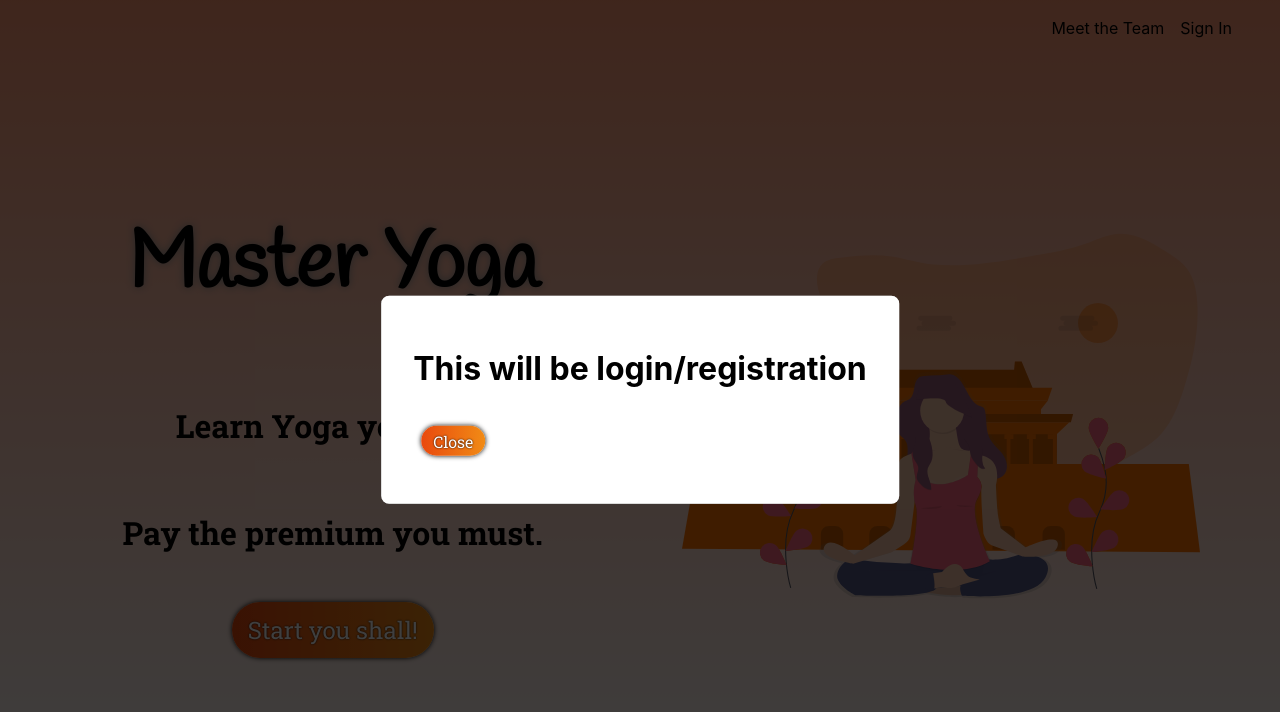
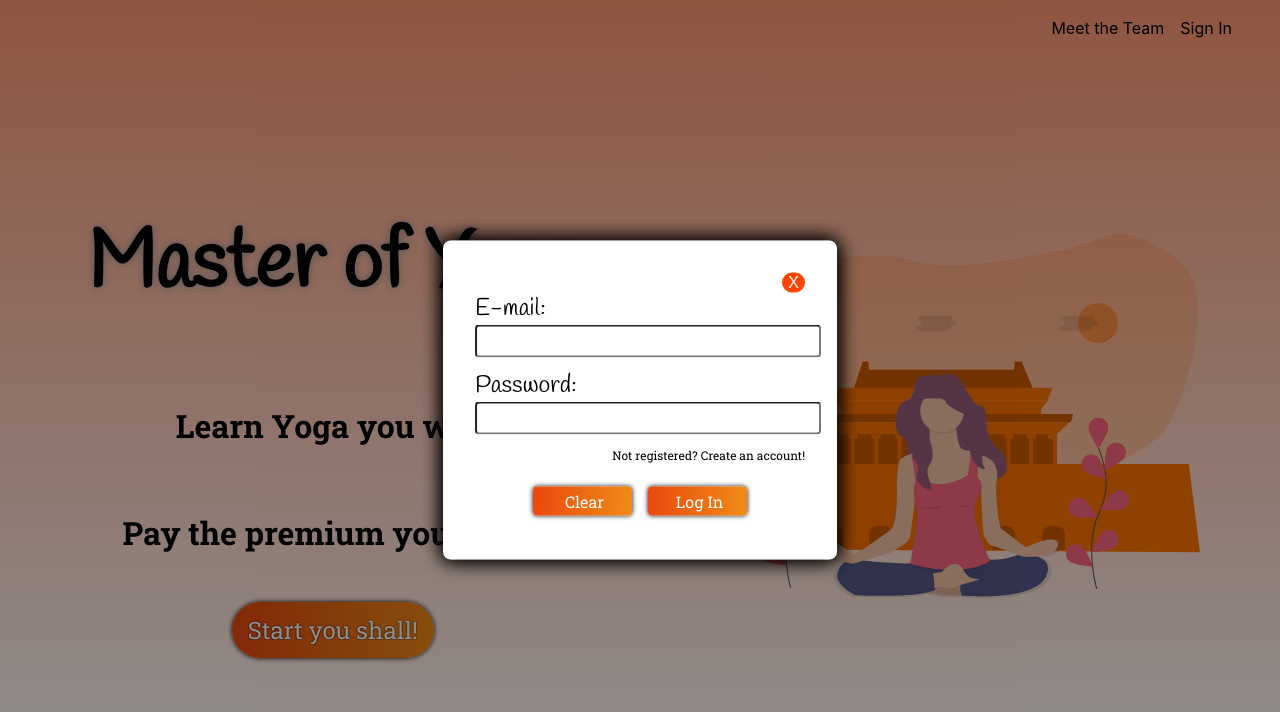
Before and after one commit to ivangelus/master-of-yoga, a React (Create React App) app in the folder client/: page / in a window 1280 px wide. Both pictures are taken after a click on the link "Sign In". Shown: the top 712 px of the page. Built offline with nearby package versions, Linux system fonts and the light colour scheme.

Commit message:
feat: !incomplete! login-registration form, without user validation and connection to dashboard

```diff
--- a/client/src/components/Button.css
+++ b/client/src/components/Button.css
@@ -11,3 +11,7 @@
   text-shadow: 0 0 2px black;
   background: linear-gradient(270deg, rgb(241, 139, 21), rgb(233,73,14));
 }
+
+.btn-main:hover {
+  box-shadow: 0 0 20px black;
+}
--- a/client/src/containers/Modal.css
+++ b/client/src/containers/Modal.css
@@ -4,11 +4,13 @@
   left: 0;
   right: 0;
   bottom: 0;
-  background-color: rgba(0,0,0,.5);
+  background-color: rgba(0,0,0,.25);
   z-index: 1000;
 }
 
 .modal-style {
+  display: flex;
+  flex-direction: column;
   position: fixed;
   top: 50%;
   left: 50%;
@@ -17,4 +19,16 @@
   padding: 2rem;
   z-index: 1000;
   border-radius: .5rem;
+  box-shadow: 0 0 20px black;
 }
+
+.modal-close {
+  align-self: flex-end;
+  text-align: center;
+  cursor: pointer;
+  font-size: 1rem;
+  color: white;
+  background-color: orangered;
+  border: 0;
+  border-radius: 2rem;
+}
--- a/client/src/containers/Modal.tsx
+++ b/client/src/containers/Modal.tsx
@@ -4,8 +4,6 @@ import ReactDom from 'react-dom';
 
 import { useAppDispatch, useAppSelector } from '../redux/hooks';
 import { closeModal } from '../redux/modalSlice';
-
-import Button from '../components/Button';
 
 interface Props {
   children?: ReactNode;
@@ -27,9 +25,10 @@ const Modal: React.FC<Props> = ({ children }: Props) => {
     <>
       <div className="modal-overlay" onClick={handleClick} />
       <div className="modal-style">
+        <button className="modal-close" onClick={handleClick}>
+          X
+        </button>
         {children}
-        <Button label="Close" onClick={handleClick} />
-        {/* <button onClick={handleClick}>Close</button> */}
       </div>
     </>,
     portalDiv
--- /dev/null
+++ b/client/src/interfaces/UserDTO.ts
@@ -0,0 +1,19 @@
+export interface UserDTO {
+  firstName?: string;
+  lastName?: string;
+  email: string;
+  password: string;
+  image?: string;
+  lastEntry?: string;
+  consecutiveDays?: number;
+}
+
+export const initialStateUserDTO = {
+  firstName: '',
+  lastName: '',
+  email: '',
+  password: '',
+  image: '',
+  lastEntry: new Date().toISOString(),
+  consecutiveDays: 0,
+};
--- a/client/src/pages/LandingPage.tsx
+++ b/client/src/pages/LandingPage.tsx
@@ -22,7 +22,7 @@ const LandingPage: React.FC = (): ReactElement => {
       <NavBar />
       <div className="landing-page-content">
         <div className="landing-page-text-container">
-          <h1>Master Yoga</h1>
+          <h1>Master of Yoga</h1>
           <h3>Learn Yoga you will.</h3>
           <h3>Pay the premium you must.</h3>
           <Button
--- a/client/src/pages/UserLogin.css
+++ b/client/src/pages/UserLogin.css
@@ -0,0 +1,55 @@
+.login-form,
+.registration-form {
+  display: flex;
+  flex-direction: column;
+}
+
+.login-form label,
+.registration-form label {
+  font-size: 1.5rem;
+  font-family: 'Handlee', cursive;
+}
+
+.login-form input,
+.registration-form input {
+  font-family: 'Roboto Slab', serif;
+  width: 100%;
+  font-size: 1rem;
+  border-radius: .25rem;
+  margin-bottom: .75rem;
+  padding: .25rem;
+  padding-left: .5rem;
+}
+
+.login-form a,
+.registration-form a {
+  font-family: 'Roboto Slab', serif;
+  cursor: pointer;
+  font-size: .75rem;
+  align-self: flex-end;
+}
+
+.login-form a:hover,
+.registration-form a:hover {
+  color: orangered;
+}
+
+.user-form-btn {
+  display: flex;
+  column-gap: 1rem;
+  margin-top: 1.5rem;
+  justify-content: center;
+}
+
+.user-form-btn input {
+  cursor: pointer;
+  color: white;
+  width: 30%;
+  border: 0;
+  box-shadow: 0 0 5px black;
+  background: linear-gradient(270deg, rgb(241, 139, 21), rgb(233,73,14));
+}
+
+.user-form-btn input:hover {
+  box-shadow: 0 0 15px black;
+}
--- a/client/src/pages/UserLogin.tsx
+++ b/client/src/pages/UserLogin.tsx
@@ -1,10 +1,139 @@
 import './UserLogin.css';
-import React from 'react';
+import React, { useState } from 'react';
+
+import { updateUser } from '../redux/usersSlice';
+import { useAppDispatch, useAppSelector } from '../redux/hooks';
+
+interface Form {
+  [key: string]: string;
+  firstName: string;
+  lastName: string;
+  email: string;
+  password: string;
+}
+
+const initialForm = {
+  firstName: '',
+  lastName: '',
+  email: '',
+  password: '',
+};
 
 const UserAuth: React.FC = () => {
+  const user = useAppSelector((state) => state.users);
+  const dispatch = useAppDispatch();
+
+  const [isLogin, setIsLogin] = useState(true);
+  const [form, setForm] = useState<Form>(initialForm);
+
+  const handleLoginOrRegister = () => {
+    setIsLogin(!isLogin);
+  };
+
+  const handleUpdate = (event: React.ChangeEvent<HTMLInputElement>) => {
+    const target: keyof Form = event.target.name;
+    const value: string = event.target.value;
+    const newForm: Form = { ...form };
+    newForm[target] = value;
+
+    setForm({ ...newForm });
+  };
+
+  const handleReset = () => {
+    setForm(initialForm);
+  };
+
+  const handleSubmit = (event: React.FormEvent) => {
+    event.preventDefault();
+    console.log(user); // Just so eslint allows me to push an unused variable...
+
+    if (isLogin && form.email !== '' && form.password !== '')
+      console.log('valid');
+    // else console.log(document.getElementById('form-error')?.innerText)//?.innerText('An e-mail and a password are required!')
+
+    dispatch(updateUser({ ...form }));
+    // handleReset();
+  };
+
   return (
     <div>
-      <h1>This will be login/registration</h1>
+      {isLogin ? (
+        <form className="login-form" onSubmit={(event) => handleSubmit(event)}>
+          <label htmlFor="email">
+            E-mail:
+            <input
+              name="email"
+              type="email"
+              value={form.email}
+              onChange={(event) => handleUpdate(event)}
+            ></input>
+          </label>
+          <label htmlFor="password">
+            Password:
+            <input
+              name="password"
+              type="password"
+              value={form.password}
+              onChange={(event) => handleUpdate(event)}
+            ></input>
+          </label>
+          <a onClick={handleLoginOrRegister}>
+            Not registered? Create an account!
+          </a>
+          <div className="user-form-btn">
+            <input type="reset" value="Clear" onClick={handleReset}></input>
+            <input type="submit" value="Log In"></input>
+          </div>
+        </form>
+      ) : (
+        <form className="registration-form" onSubmit={handleSubmit}>
+          <label htmlFor="firstName">
+            First Name:
+            <input
+              name="firstName"
+              type="text"
+              value={form.firstName}
+              onChange={(event) => handleUpdate(event)}
+            ></input>
+          </label>
+          <label htmlFor="lastName">
+            Last Name:
+            <input
+              name="lastName"
+              type="text"
+              value={form.lastName}
+              onChange={(event) => handleUpdate(event)}
+            ></input>
+          </label>
+          <label htmlFor="email">
+            E-mail:
+            <input
+              name="email"
+              type="email"
+              value={form.email}
+              onChange={(event) => handleUpdate(event)}
+            ></input>
+          </label>
+          <label htmlFor="password">
+            Password:
+            <input
+              name="password"
+              type="password"
+              value={form.password}
+              onChange={(event) => handleUpdate(event)}
+              placeholder="Min. 8 characters, letters & numbers"
+            ></input>
+          </label>
+          <a onClick={handleLoginOrRegister}>
+            Already have an account? Sign in!
+          </a>
+          <div className="user-form-btn">
+            <input type="reset" value="Clear" onClick={handleReset}></input>
+            <input type="submit" value="Register"></input>
+          </div>
+        </form>
+      )}
+      <span id="form-error"></span>
     </div>
   );
 };
--- a/client/src/redux/store.ts
+++ b/client/src/redux/store.ts
@@ -1,9 +1,11 @@
 import { configureStore, ThunkAction, Action } from '@reduxjs/toolkit';
 import modalReducer from './modalSlice';
+import usersReducer from './usersSlice';
 
 export const store = configureStore({
   reducer: {
     modal: modalReducer,
+    users: usersReducer,
   },
 });
 
--- /dev/null
+++ b/client/src/redux/usersSlice.ts
@@ -0,0 +1,21 @@
+import { createSlice, PayloadAction } from '@reduxjs/toolkit';
+import { RootState } from './store';
+
+import { UserDTO, initialStateUserDTO } from '../interfaces/UserDTO';
+
+export const usersSlice = createSlice({
+  name: 'users',
+  initialState: initialStateUserDTO,
+  reducers: {
+    updateUser: (state, action: PayloadAction<Partial<UserDTO>>) => {
+      return { ...state, ...action.payload };
+    },
+    logoutUser: (state) => {
+      return { ...state, ...initialStateUserDTO };
+    },
+  },
+});
+
+export const { updateUser, logoutUser } = usersSlice.actions;
+export const selectUsers = (state: RootState) => state.users;
+export default usersSlice.reducer;
--- a/client/tsconfig.json
+++ b/client/tsconfig.json
@@ -18,7 +18,7 @@
     "noFallthroughCasesInSwitch": true,
     "noUnusedParameters": true,
     "noImplicitReturns": true,
-    "noUnusedLocals": true,
+    "noUnusedLocals": false,
     "module": "esnext",
     "moduleResolution": "node",
     "resolveJsonModule": true,
```
Also changed, not shown: client/src/utilities/validation.ts (added, +29 -0 lines), client/.eslintrc.json.
